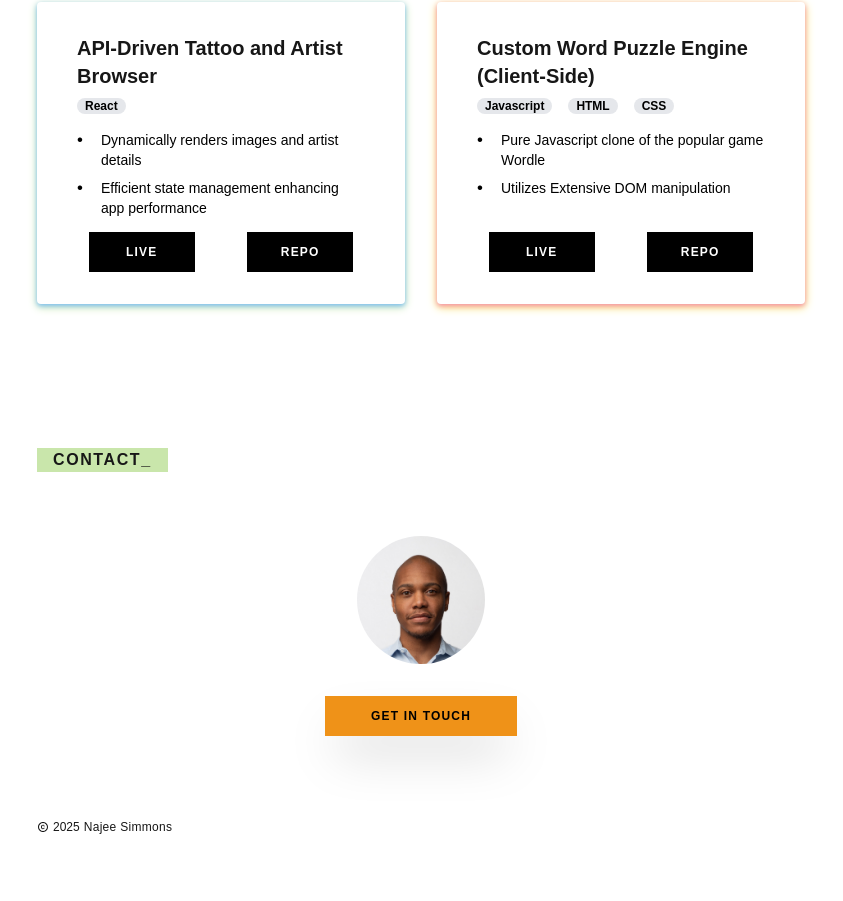
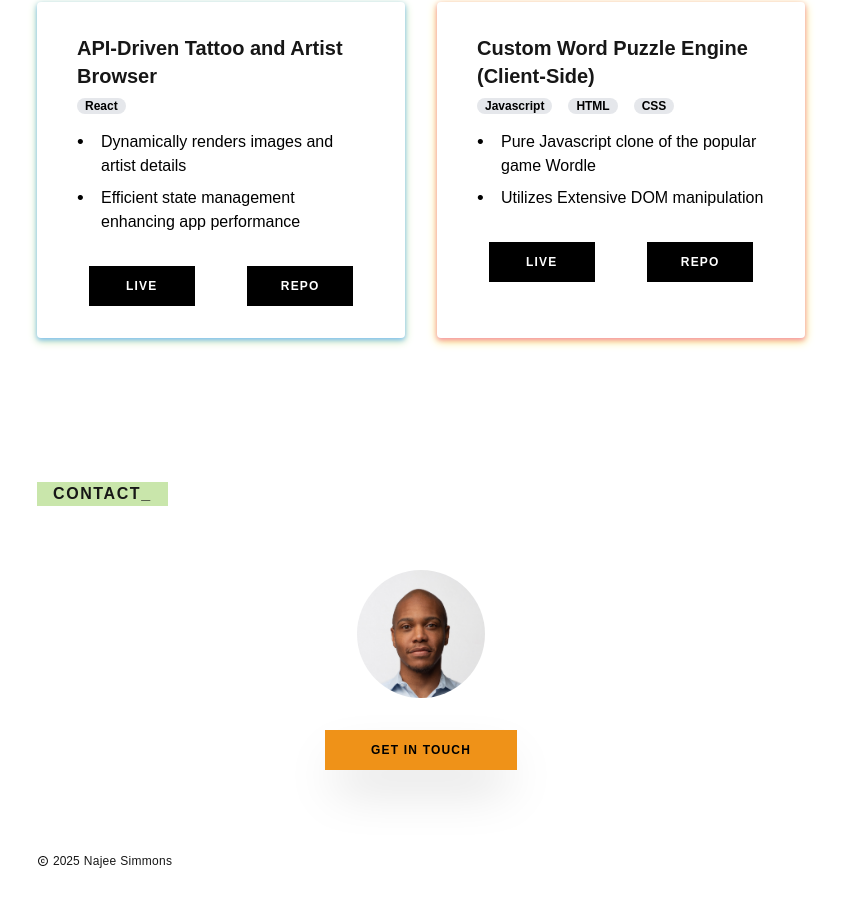
Before and after one commit to najeesimmons/portfolio_v2, a Next.js app: page / in a window 1280 px wide. Shown: the part 980-1881 px from the top of the page, without its empty margins (219-1062 px from the left). Before the commit the page ends 1847 px from the top, so only its background shows below. Built offline with nearby package versions, Linux system fonts and the light colour scheme.

Commit message:
increase font of details + force uniform li size

```diff
--- a/src/components/ProjectCard/ProjectCard.js
+++ b/src/components/ProjectCard/ProjectCard.js
@@ -21,11 +21,11 @@ function ProjectCard({
       <div className="px-6 py-4">
         <h3 className="font-bold text-xl mb-2">{title}</h3>
         <Tech tech={tech} />
-        <ul className="space-y-2 mt-4 mb-8 h-[70px]">
+        <ul className="space-y-2 mt-4 mb-8">
           {details.map((detail, index) => (
             <li
               key={index}
-              className="text-sm relative pl-6 text-black dark:text-white"
+              className="text-base relative pl-6 text-black dark:text-white h-[35]"
               style={{ listStyle: "none" }}
             >
               <span
```
